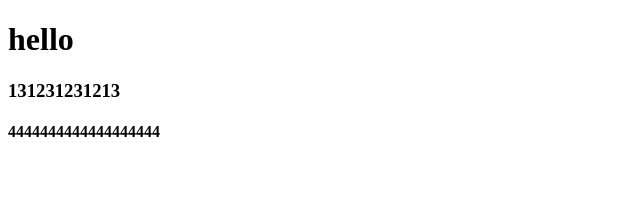
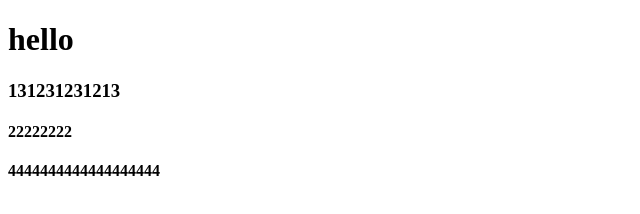
Before and after one commit to wangninggit/myFirst, a plain HTML site: page index.html in a window 1280 px wide. Shown: the whole page, without its empty margins (0-640 px from the left). Drawn offline with Linux system fonts and the light colour scheme.

Commit message:
add file

```diff
--- a/index.html
+++ b/index.html
@@ -7,6 +7,7 @@
 <body>
 	<h1>hello</h1>
 	<h3>131231231213</h3>
+	<h4>22222222</h4>
 	<h4>4444444444444444444</h4>
 </body>
 </html>
```
Also changed, not shown: 5.txt (added).
